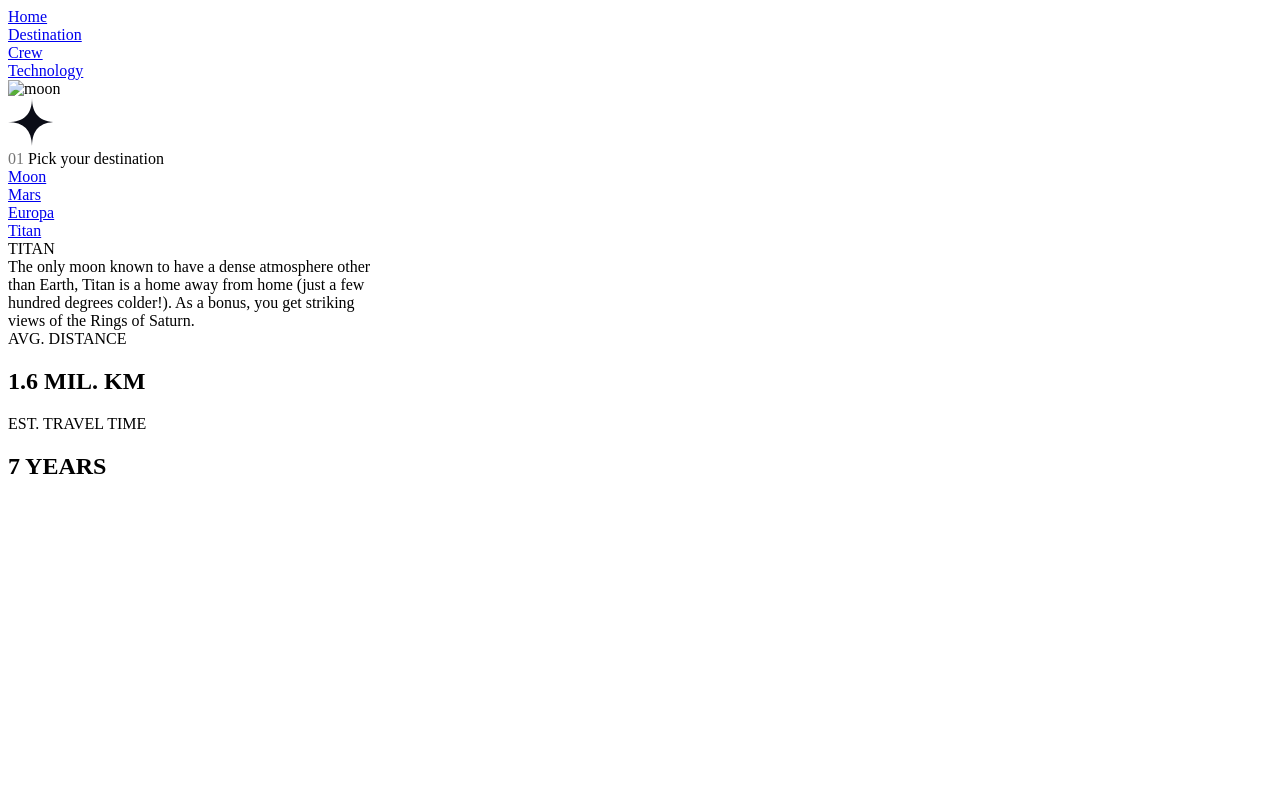
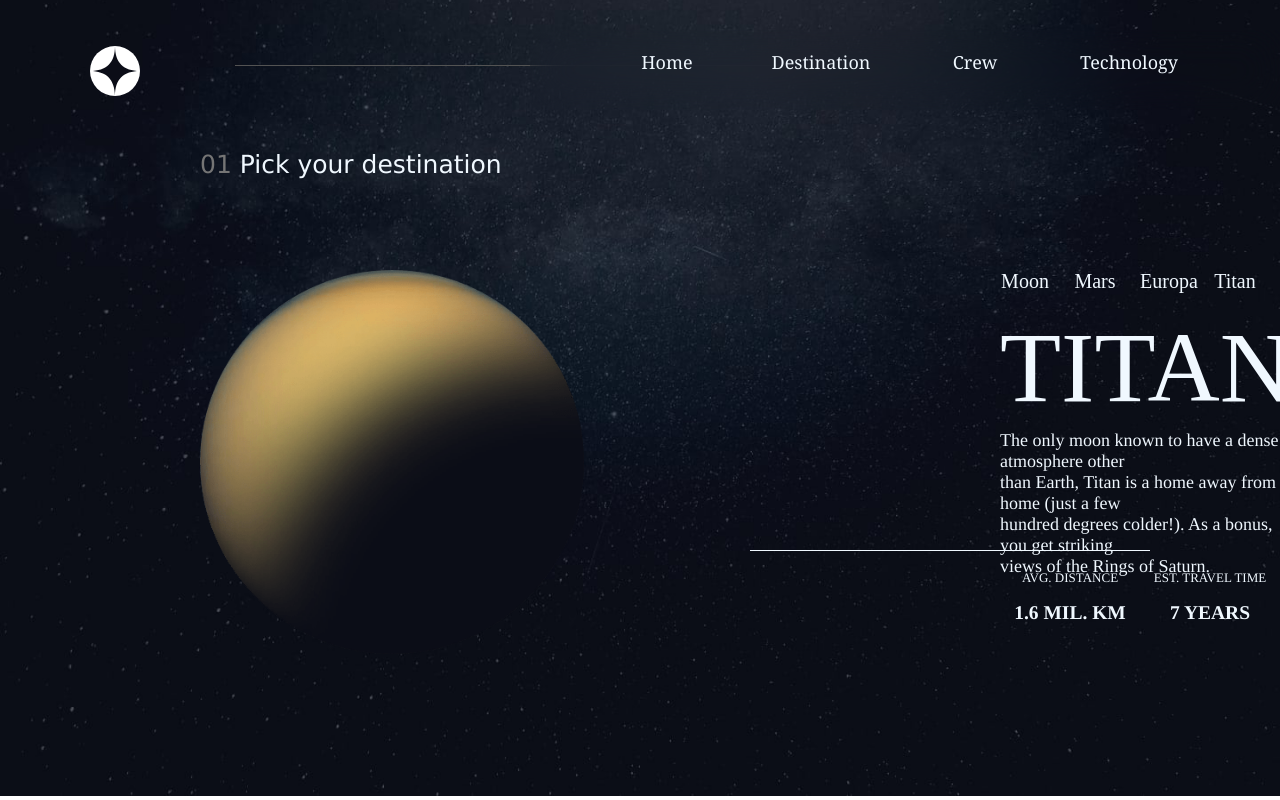
Before and after one commit to manabendra847/Space-tourism, a plain HTML site: page destination/titan.html in a window 1280 px wide. Drawn offline with Linux system fonts and the light colour scheme; the site is published under a folder, as on GitHub Pages, so addresses that start at the root find nothing.

Commit message:
Update titan.html

```diff
--- a/destination/titan.html
+++ b/destination/titan.html
@@ -5,7 +5,7 @@
     <meta http-equiv="X-UA-Compatible" content="IE=edge">
     <meta name="viewport" content="width=device-width, initial-scale=1.0">
     <title>space tourism</title>
-    <link rel="stylesheet" href="/destination/destination.css">
+    <link rel="stylesheet" href="destination.css">
     <link rel="icon" href="../favicon.png" type="image/png">
 </head>
 <body>
@@ -15,7 +15,7 @@
        <a href="/crew/crew.html"><div class="box">Crew</div></a>
        <a href="/technology/technology.html"><div class="box">Technology</div></a>
     </nav>
-    <div><img src="/destination/image-titan.png" alt="moon"></div>
+    <div><img src="image-titan.png" alt="titan"></div>
 
     <img class="logo" src="../logo.svg">
     <div class="line"></div>
```
